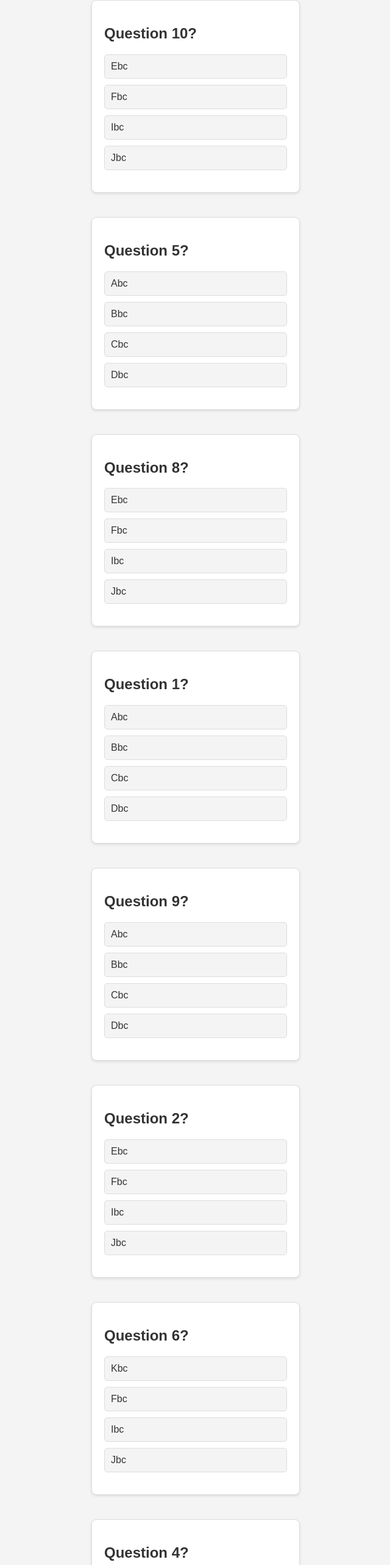
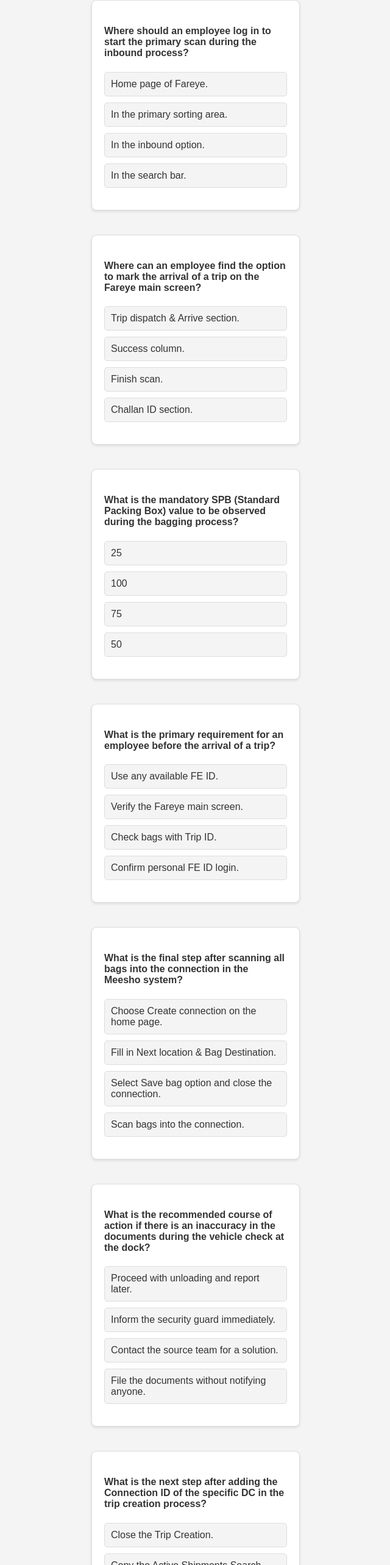
Before and after one commit to Batman003/warehouse-manual-website, a React (Create React App) app: page /takeTest in a window 1280 px wide. Shown: the part 118-2684 px from the top of the page at 61% size, without its empty margins (319-959 px from the left). Built offline with nearby package versions, Linux system fonts and the light colour scheme.

Commit message:
added questions

```diff
--- a/src/component/QuestionCard.js
+++ b/src/component/QuestionCard.js
@@ -11,7 +11,7 @@
 
   return (
     <div className="question-card">
-      <h2>{question}</h2>
+      <h4>{question}</h4>
       <ul className="options-list">
         {options.map((option, index) => (
           <li key={index}
--- a/src/data/QuestionDataGenerator.js
+++ b/src/data/QuestionDataGenerator.js
@@ -4,88 +4,185 @@
     const questions = [
         {
             questionId: 1,
-            question: 'Question 1?',
-            options: ['Abc', 'Bbc', 'Cbc', 'Dbc'],
-            answer : 'Abc',
+            question: 'What is the recommended course of action if there is an inaccuracy in the documents during the vehicle check at the dock?',
+            options: ['Proceed with unloading and report later.', 'Inform the security guard immediately.', 'Contact the source team for a solution.', 'File the documents without notifying anyone.'],
+            answer : 'Contact the source team for a solution.',
           },
           {
             questionId: 2,
-            question: 'Question 2?',
-            options: ['Ebc', 'Fbc', 'Ibc', 'Jbc'],
-            answer : 'Fbc',
+            question: 'What step should be taken if the vehicle seal and signature match during the document check?',
+            options: ['Start unloading the vehicle.', 'Inform the Meesho SC POC.', 'File the documents without further action.', 'Contact the source team for verification.'],
+            answer : 'Start unloading the vehicle.',
           },
           {
             questionId: 3,
-            question: 'Question 3?',
-            options: ['Abc', 'Bbc', 'Cbc', 'Dbc'],
-            answer : 'Cbc',
+            question: 'When is it appropriate to begin unloading the vehicle according to the provided statements?',
+            options: ['Before checking the documents.', 'After informing the Meesho SC POC.', 'Once the documents are confirmed correct.', 'Regardless of the document status.'],
+            answer : 'Once the documents are confirmed correct.',
           },
           {
             questionId: 4,
-            question: 'Question 4?',
-            options: ['Ebc', 'Fbc', 'Ibc', 'Jbc'],
-            answer : 'Jbc',
+            question: 'What action should be taken if the counting sheets and complete documents given by drivers are found inaccurate?',
+            options: ['File them separately based on their date.', 'Begin unloading and report later.', 'Notify the security guard immediately.', 'Inform the Meesho SC POC and contact the source team for a solution.'],
+            answer : 'Inform the Meesho SC POC and contact the source team for a solution.',
           },
           {
             questionId: 5,
-            question: 'Question 5?',
-            options: ['Abc', 'Bbc', 'Cbc', 'Dbc'],
-            answer : 'Abc',
+            question: 'Where can an employee find the option to mark the arrival of a trip on the Fareye main screen?',
+            options: ['Trip dispatch & Arrive section.', 'Success column.', 'Finish scan.', 'Challan ID section.'],
+            answer : 'Trip dispatch & Arrive section.',
           },
           {
             questionId: 6,
-            question: 'Question 6?',
-            options: ['Kbc', 'Fbc', 'Ibc', 'Jbc'],
-            answer : 'Kbc',
+            question: 'What is the next step after entering the challan ID in the trip arrival?',
+            options: ['Select the finished Trip ID.', 'Receive bags with specific Trip ID.', 'Finish scan.', 'Mark trip arrival as finished.'],
+            answer : 'Mark trip arrival as finished.',
           },
           {
             questionId: 7,
-            question: 'Question 7?',
-            options: ['Zbc', 'Bbc', 'Cbc', 'Dbc'],
-            answer : 'Dbc',
+            question: 'What action should be taken after finishing the trip arrival, and bags with a specific Trip ID need to be received?',
+            options: ['Enter Finish scan', 'Select the finished Trip ID.', 'Verify personal FE ID login.', 'Check bags with Trip ID.'],
+            answer : 'Select the finished Trip ID.',
           },
           {
             questionId: 8,
-            question: 'Question 8?',
-            options: ['Ebc', 'Fbc', 'Ibc', 'Jbc'],
-            answer : 'Fbc',
+            question: 'What is the primary requirement for an employee before the arrival of a trip?',
+            options: ['Use any available FE ID.', 'Verify the Fareye main screen.', 'Check bags with Trip ID.', 'Confirm personal FE ID login.'],
+            answer : 'Confirm personal FE ID login.',
           },
           {
             questionId: 9,
-            question: 'Question 9?',
-            options: ['Abc', 'Bbc', 'Cbc', 'Dbc'],
-            answer : 'Abc',
+            question: 'What is the correct sequence of actions after receiving bags during the inbound process?',
+            options: ['Log in Individual FE ID, scan shipments, and inform supervisors if needed.', 'Move bags to the primary sorting area, scan shipments, and finish scan.', 'Select inbound, scan shipments, and sort into primary bins.', 'Search bag ID, scan shipments, and drop errors to IRT trolleys.'],
+            answer : 'Move bags to the primary sorting area, scan shipments, and finish scan.',
           },
           {
             questionId: 10,
-            question: 'Question 10?',
-            options: ['Ebc', 'Fbc', 'Ibc', 'Jbc'],
-            answer : 'Fbc',
+            question: 'Where should an employee log in to start the primary scan during the inbound process?',
+            options: ['Home page of Fareye.', 'In the primary sorting area.', 'In the inbound option.', 'In the search bar.'],
+            answer : 'Home page of Fareye.',
           },
           {
             questionId: 11,
-            question: 'Question 11?',
-            options: ['Abc', 'Bbc', 'Cbc', 'Dbc'],
-            answer : 'Abc',
+            question: 'What action should be taken if there is an overage or shortage of shipments during the primary scanning?',
+            options: ['Drop errors to IRT trolleys.', 'Inform supervisors immediately.', 'Complete the finish scan and swipe.', 'Move bags to the primary sorting area.'],
+            answer : 'Inform supervisors immediately.',
           },
           {
             questionId: 12,
-            question: 'Question 12?',
-            options: ['Ebc', 'Fbc', 'Ibc', 'Jbc'],
-            answer : 'Fbc',
+            question: 'What is the appropriate step if there is any problem with the shipment barcode or label while scanning during the inbound process?',
+            options: ['Drop errors to IRT trolleys.', 'Finish scan and swipe.', 'Sort shipments into primary bins.', 'Inform supervisors immediately.'],
+            answer : 'Inform supervisors immediately.',
           },
           {
             questionId: 13,
-            question: 'Question 13?',
-            options: ['Abc', 'Bbc', 'Cbc', 'Dbc'],
-            answer : 'Abc',
+            question: 'What is the first step in the process of bagging shipments during the inbound process?',
+            options: ['Select the Create bag option in the Inbound column.', 'Confirm DC code and order matching.', 'Log in Individual FE ID for the primary scan.', 'Drop orders with invalid scan errors in IRT bins.'],
+            answer : 'Log in Individual FE ID for the primary scan.',
           },
           {
             questionId: 14,
-            question: 'Question 14?',
-            options: ['Ebc', 'Fbc', 'Ibc', 'Jbc'],
-            answer : 'Fbc',
+            question: 'What should be selected first in the Create bag option before scanning orders for bagging?',
+            options: ['Drop orders with invalid scan errors.', 'Select the Create bag option.', 'Confirm DC code and order matching.', 'Choose the destination.'],
+            answer : 'Choose the destination.',
           },
+          {
+            questionId: 15,
+            question: 'What action should be taken if the total scanned shipment count does not tally with bag and device count during bagging?',
+            options: ['Drop orders in IRT bins.', 'Take out unscanned orders from the bag.', 'Close the bag without verification.', 'Complete the finish scan.'],
+            answer : 'Take out unscanned orders from the bag.',
+          },
+          {
+            questionId: 16,
+            question: 'When is the Bag ID entered in the Reference number option during the bagging process?',
+            options: ['Before confirming DC code and order matching.', 'After closing the bag.', 'After dropping the bag in the staging area.', 'Before selecting the Create bag option.'],
+            answer : 'After closing the bag.',
+          },
+          {
+            questionId: 17,
+            question: 'What is the initial step to connect closed bags in the Meesho system?',
+            options: ['Fill in Next location & Bag Destination.', 'Scan bags into the connection.', 'Select Save bag option.', 'Choose Create connection on the home page.'],
+            answer : 'Choose Create connection on the home page.',
+          },
+          {
+            questionId: 18,
+            question: 'What information should be filled in the Create connection option after scanning all bags for connection?',
+            options: ['Select Save bag option and close the connection.', 'Next location & Bag Destination.', 'Choose Create connection on the home page.', 'Fill in the Bag ID.'],
+            answer : 'Next location & Bag Destination.',
+          },
+          {
+            questionId: 19,
+            question: 'What is the final step after scanning all bags into the connection in the Meesho system?',
+            options: ['Choose Create connection on the home page.', 'Fill in Next location & Bag Destination.', 'Select Save bag option and close the connection.', 'Scan bags into the connection.'],
+            answer : 'Select Save bag option and close the connection.',
+          },
+          {
+            questionId: 20,
+            question: 'What is the first step to initiate the trip creation process in the Midmile section?',
+            options: ['Copy the Required Connection ID.', 'Select the Route / Lane & Destination.', 'Go to Create Trip option.', 'Download the Excel Sheet.'],
+            answer : 'Go to Create Trip option.',
+          },
+          {
+            questionId: 21,
+            question: 'What information needs to be added after selecting the Route / Lane & Destination in the trip creation process?',
+            options: ['Copy the Required Connection ID.', 'Go to the Connection Details.', 'Download the Manifest.', 'Close the Trip Creation.'],
+            answer : 'Go to the Connection Details.',
+          },
+          {
+            questionId: 22,
+            question: 'What is the next step after adding the Connection ID of the specific DC in the trip creation process?',
+            options: ['Close the Trip Creation.', 'Copy the Active Shipments Search Bar.', 'Download the Excel Sheet.', 'Paste the Connection ID in Trip Details.'],
+            answer : 'Close the Trip Creation.',
+          },
+          {
+            questionId: 23,
+            question: 'How can you download the Excel Sheet of the trip in the Order Management section?',
+            options: ['Go to More Option in Midmile Section.', 'Copy the Required Connection ID.', 'Select the Route / Lane & Destination.', 'Paste the Connection ID in Trip Details.'],
+            answer : 'Go to More Option in Midmile Section.',
+          },
+          {
+            questionId: 24,
+            question: 'What is the maximum acceptable time frame for providing acknowledgment to emails regarding vehicle unloading?',
+            options: ['2 hours', '4 hours', '6 hours', '8 hours'],
+            answer : '4 hours',
+          },
+          {
+            questionId: 25,
+            question: 'What is the minimum payment requirement per hour for every employee?',
+            options: ['200 IPP', '300 IPP', '400 IPP', '500 IPP'],
+            answer : '400 IPP',
+          },
+          {
+            questionId: 26,
+            question: 'What is the mandatory SPB (Standard Packing Box) value to be observed during the bagging process?',
+            options: ['25', '100', '75', '50'],
+            answer : '50',
+          },
+          {
+            questionId: 27,
+            question: 'When should bag connections and trip connections start according to the provided statements?',
+            options: ['Before the vehicle reaches the dock', 'During primary scanning', 'After vehicle unloading', 'Once dispatch details are checked'],
+            answer : 'After vehicle unloading',
+          },
+          {
+            questionId: 28,
+            question: 'What records should be filed based on their date, according to the provided statements?',
+            options: ['Bags counting sheets', 'Trip connections', 'Bag connections', 'Dispatch details'],
+            answer : 'Bags counting sheets',
+          },
+          {
+            questionId: 29,
+            question: 'When should the SC process be completed after the vehicle has been reported?',
+            options: ['Within 3 hours', 'Within 4 hours', 'Within 1 hour', 'Within 2 hours'],
+            answer : 'Within 2 hours',
+          },
+          {
+            questionId: 30,
+            question: 'What action is mandatory if any damage or shortage is found during the primary scanning process?',
+            options: ['Ignore and continue the process', 'Report to the security guard', 'Acknowledge the respected team mail', 'File a complaint with the SC manager'],
+            answer : 'Acknowledge the respected team mail',
+          },
+
     ];
 
     // Shuffle the array
```
